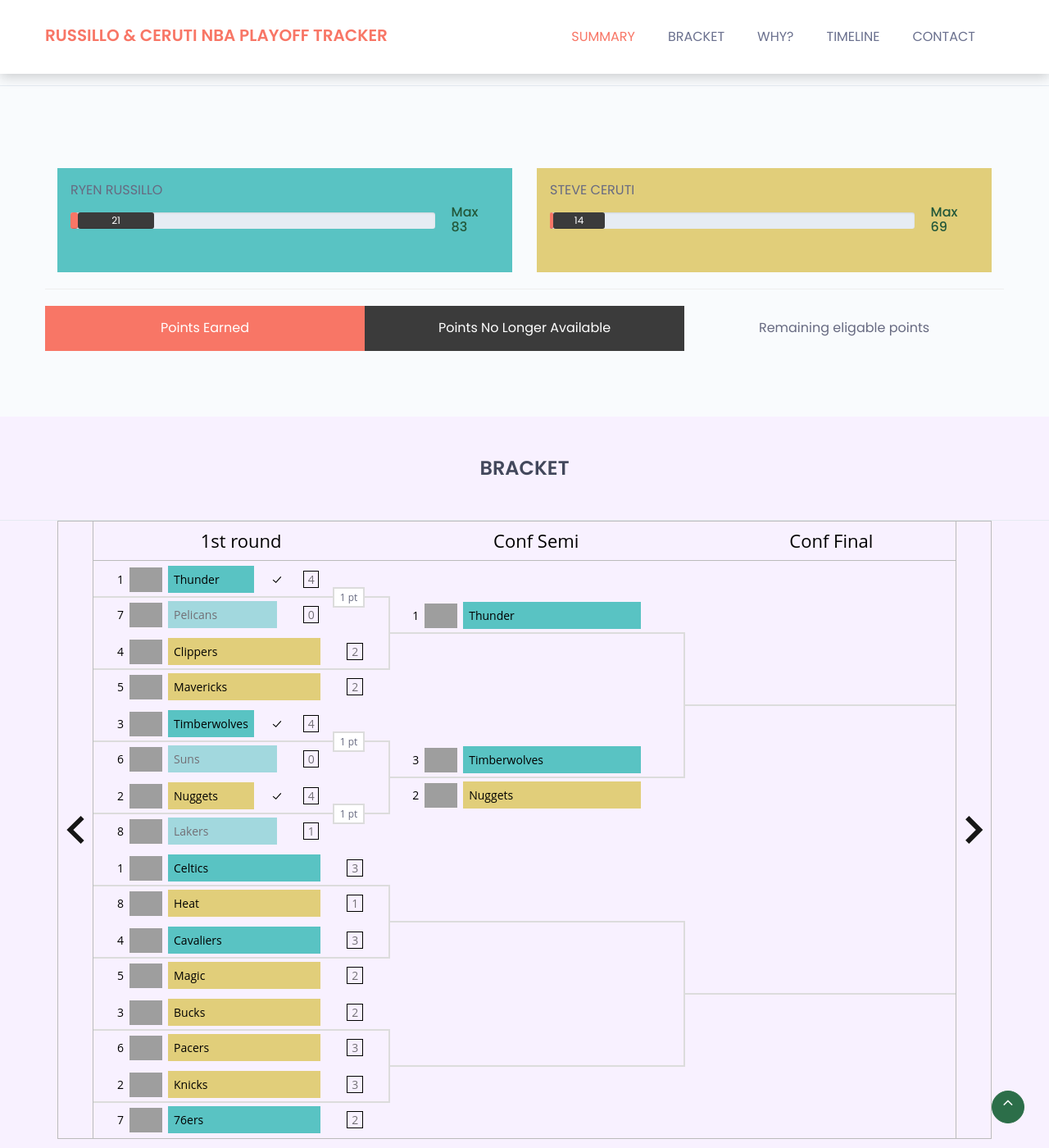
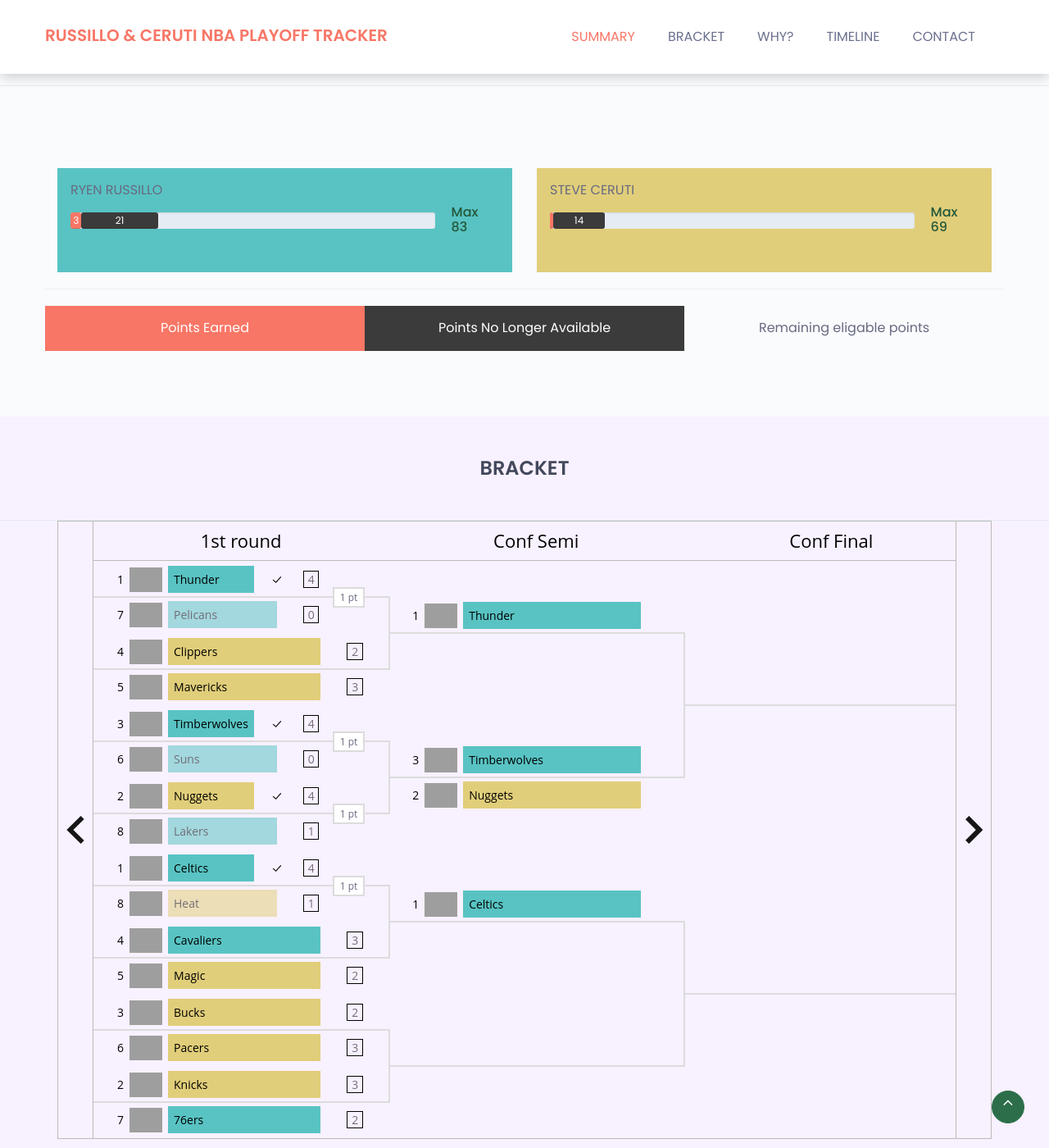
Before and after one commit to jeffmiller00/russillo, a Jekyll site: the page built from index.html, in a window 1280 px wide and 1400 px high, scrolled down 962 px. Shown: the whole window at 82% size. Built offline with Jekyll 4.4.1, drawn with Linux system fonts in a browser that asks for light colours; grey boxes are pictures that could not be loaded.

Commit message:
Updated scores after last night's games.

```diff
--- a/assets/js/app.js
+++ b/assets/js/app.js
@@ -195,7 +195,7 @@
           {
             // Mavericks
             contestantId: "1610612742",
-            currentScore: "2",
+            currentScore: "3",
           },
 
         ]
@@ -239,14 +239,15 @@
       {
         roundIndex: 2,
         order: 4,
+        matchStatus: "1 pt",
+        matchWinner: "r",
         sides: [
           {
-            // Celtics
             contestantId: "1610612738",
-            currentScore: "3",
+            currentScore: "4",
+            isWinner: true
           },
           {
-            // Heat
             contestantId: "1610612748",
             currentScore: "1",
           },
@@ -328,6 +329,19 @@
           {
             // Nuggets
             contestantId: "1610612743",
+          },
+        ]
+      },
+      {
+        roundIndex: 3,
+        order: 2,
+        sides: [
+          {
+            // Celtics
+            contestantId: "1610612738",
+          },
+          {
+            contestantTitle: "",
           },
         ]
       }
--- a/index.html
+++ b/index.html
@@ -38,7 +38,7 @@
               <span class="progressText">ryen russillo</span>
               <div class="single-progress-txt">
                 <div class="progress ">
-                  <div class="progress-bar points-earned" role="progressbar" aria-valuenow="2" aria-valuemin="0" aria-valuemax="83" style="width: 2.4%"></div>
+                  <div class="progress-bar points-earned" role="progressbar" aria-valuenow="3" aria-valuemin="0" aria-valuemax="83" style="width: 3.6%">3</div>
                   <div class="progress-bar points-unavailable" role="progressbar" aria-valuenow="21" aria-valuemin="0" aria-valuemax="83" style="width: 25%">21</div>
                 </div>
                 <h3>Max 83</h3>
```
